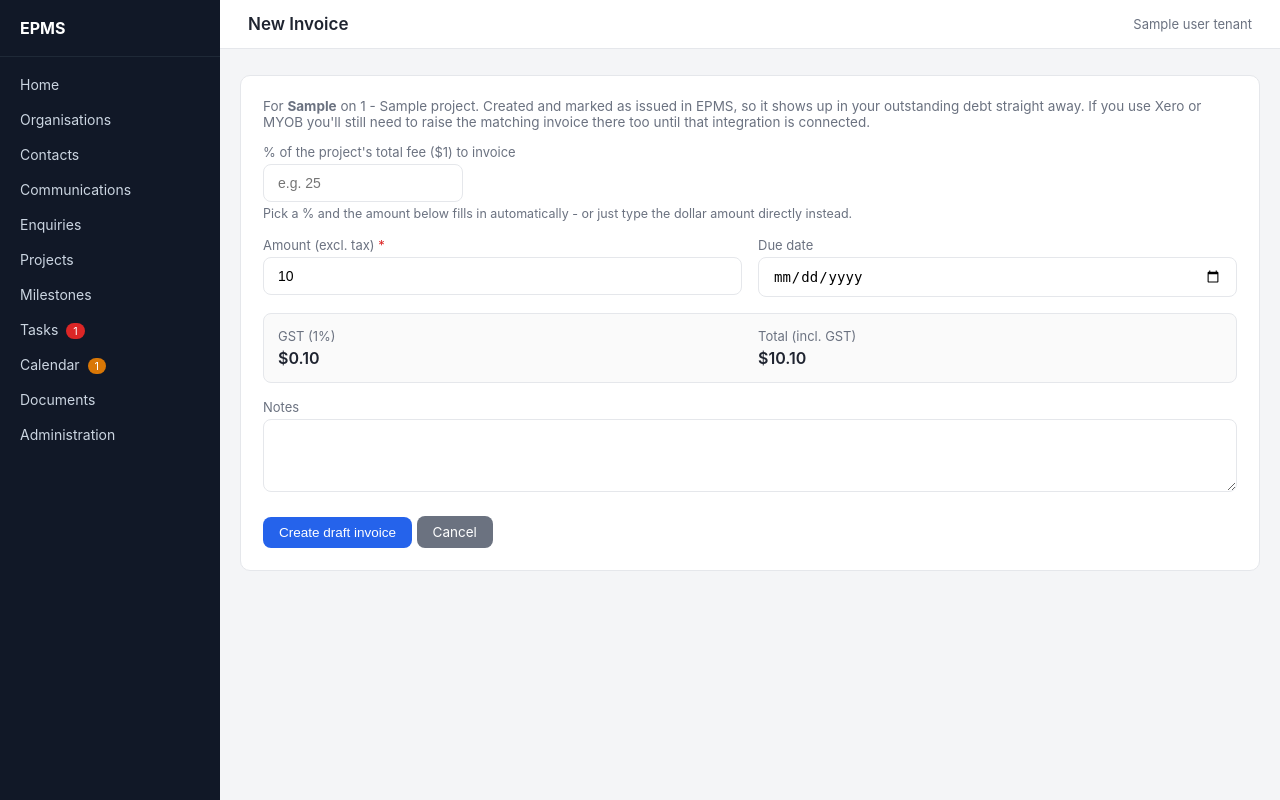
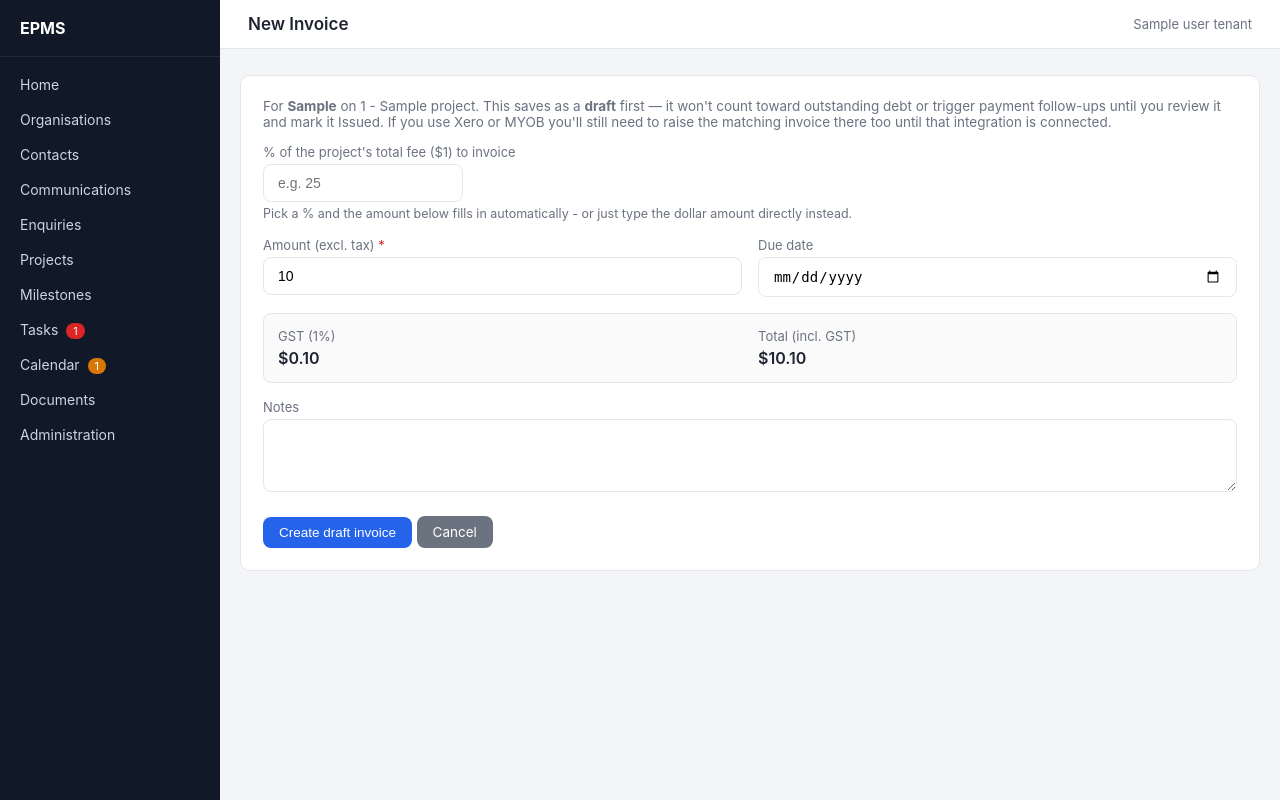
Before and after one commit to Elev8-EMPS/EMPS, a Django app: template finance/templates/finance/invoice_create.html in a window 1280 px wide. Run offline with Django 5.2, Linux system fonts and the light colour scheme; the template is opened without the code that fills it: most values are stand-ins (such as "Sample title", 1, 10 or a date in 2020).

Commit message:
Update invoice_create.html

```diff
--- a/finance/templates/finance/invoice_create.html
+++ b/finance/templates/finance/invoice_create.html
@@ -7,7 +7,7 @@
   <div style="padding:22px;">
     <p style="color:var(--muted); font-size:13.5px; margin-top:0;">
       For <strong>{{ milestone.milestone_type }}</strong> on {{ project.project_number }} - {{ project.name }}.
-      Created and marked as issued in EPMS, so it shows up in your outstanding debt straight away. If you use Xero or MYOB you'll still need to raise the matching invoice there too until that integration is connected.
+      This saves as a <strong>draft</strong> first — it won't count toward outstanding debt or trigger payment follow-ups until you review it and mark it Issued. If you use Xero or MYOB you'll still need to raise the matching invoice there too until that integration is connected.
     </p>
     <form method="post" id="invoice-form">
       {% csrf_token %}
```
